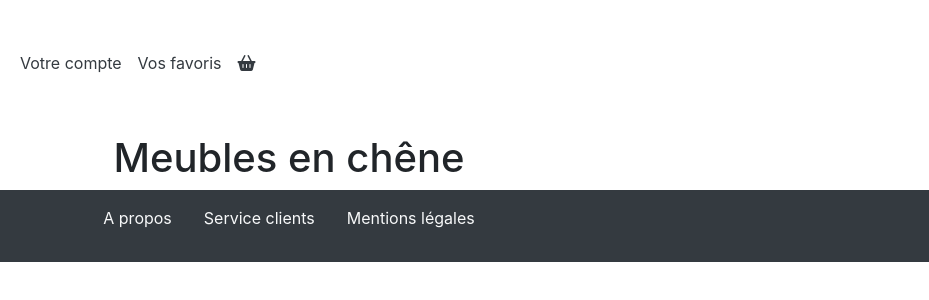
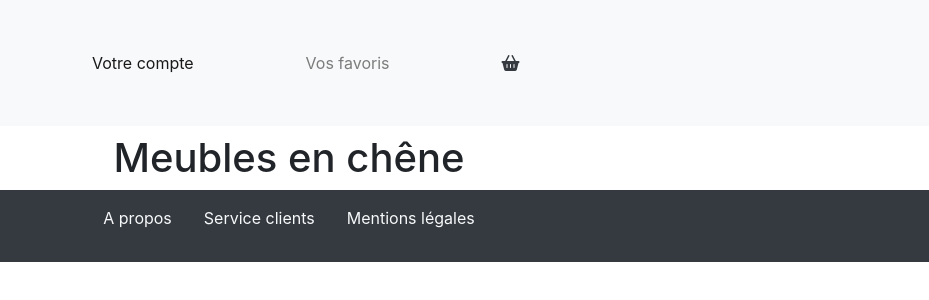
Before and after one commit to mathildeleg/orinoco, a website: page frontend/view/home/home.html in a window 1280 px wide. Shown: the full height of the page, 351-1280 px from the left. Drawn offline with nearby package versions, Linux system fonts and the light colour scheme; no server answers.

Commit message:
bootstrap header

```diff
--- a/frontend/view/home/home.html
+++ b/frontend/view/home/home.html
@@ -16,23 +16,23 @@
 
 <body>
     <header>
-        <nav class="navbar navbar-expand-lg">
+        <nav class="navbar navbar-expand-lg navbar-light bg-light">
             <div class="container-fluid">
                 <a href="/frontend/view/home/home.html" title="accueil" class="navbar-brand">
                     <img src="/frontend/orinoco.png" alt="logo Orinico">
                 </a>
               <button class="navbar-toggler" type="button" data-toggle="collapse" data-target="#navbarContent">
-                    <span class="navbar-toggler-icon"><i class="fas fa-bars"></i></span>
+                <span class="navbar-toggler-icon"></span>
               </button>
-                <div id="navbarContent" class="collapse navbar-collapse">
-                    <ul class="navbar-nav">
-                        <li class="nav-item active">
-                            <a href="#" class="nav-link text-dark">Votre compte</a>
+              <div class="collapse navbar-collapse" id="navbarContent">
+                <ul class="navbar-nav me-auto mb-2 mb-lg-0 px-4">
+                  <li class="nav-item px-5">
+                    <a class="nav-link active" href="#">Votre compte</a>
                   </li>
-                        <li class="nav-item">
-                            <a href="#" class="nav-link text-dark">Vos favoris</a>
+                  <li class="nav-item px-5">
+                    <a class="nav-link" href="#">Vos favoris</a>
                   </li>
-                        <li>
+                  <li class="nav-item px-5">
                     <a href="/frontend/view/basket/basket.html" class="nav-link text-dark" title="panier"><i class="fas fa-shopping-basket"></i></a>
                   </li>
                 </ul>
```
Lines whose indentation alone changed are shown as unchanged.
